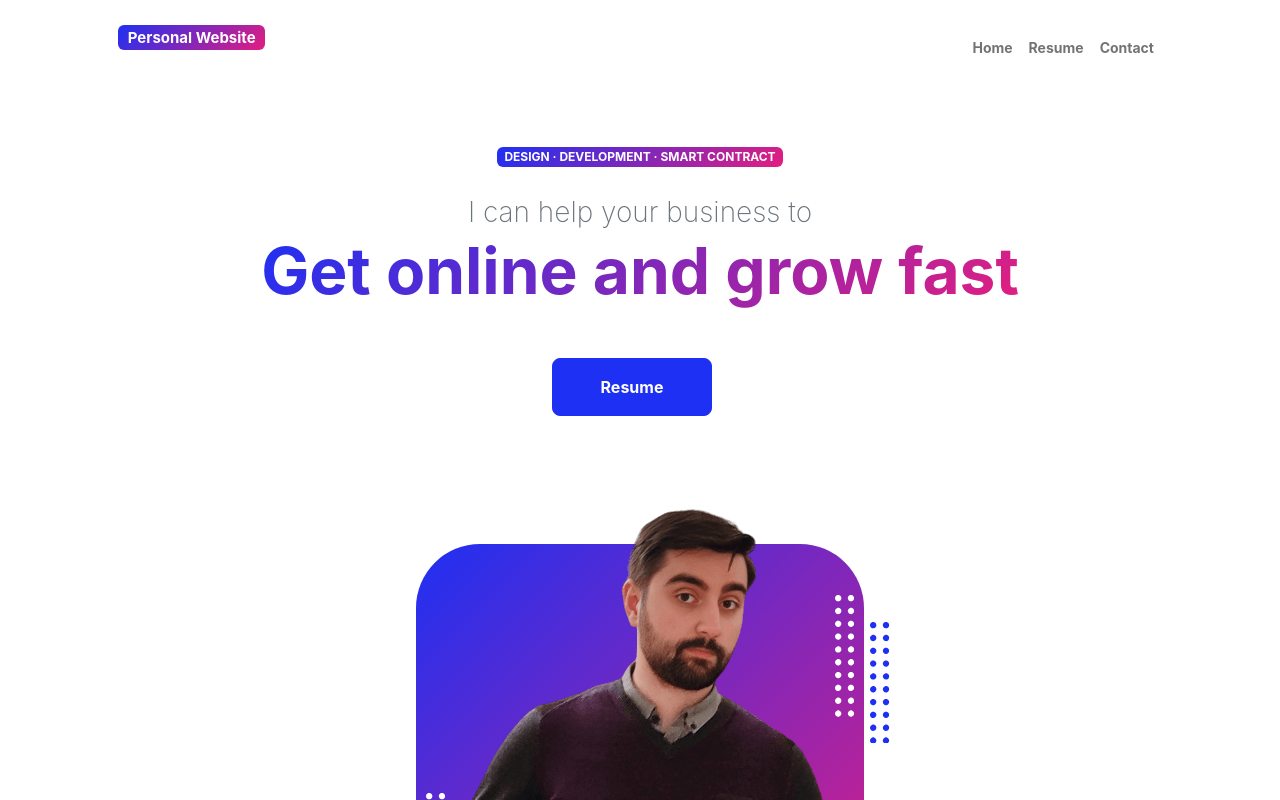
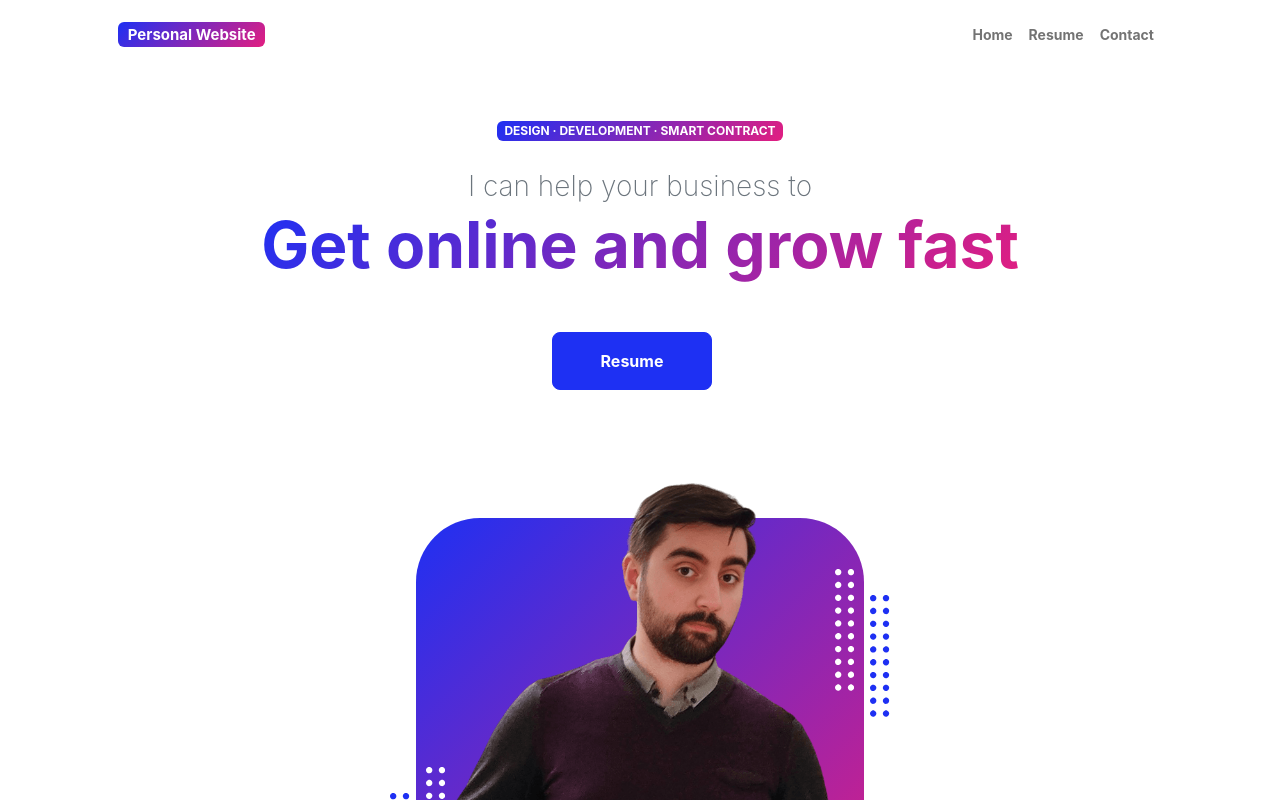
Before and after one commit to mustafaensar/personal-website, a React (Create React App) app: page / in a window 1280 px wide. Shown: the top 800 px of the page. Built offline with nearby package versions, Linux system fonts and the light colour scheme.

Commit message:
Hedaer logo centered

```diff
--- a/src/App.css
+++ b/src/App.css
@@ -1,38 +1,4 @@
-.App {
-  text-align: center;
+.personalWebsiteHeader{
+  display: flex;
+  align-items: center;
 }
-
-.App-logo {
-  height: 40vmin;
-  pointer-events: none;
-}
-
-@media (prefers-reduced-motion: no-preference) {
-  .App-logo {
-    animation: App-logo-spin infinite 20s linear;
-  }
-}
-
-.App-header {
-  background-color: #282c34;
-  min-height: 100vh;
-  display: flex;
-  flex-direction: column;
-  align-items: center;
-  justify-content: center;
-  font-size: calc(10px + 2vmin);
-  color: white;
-}
-
-.App-link {
-  color: #61dafb;
-}
-
-@keyframes App-logo-spin {
-  from {
-    transform: rotate(0deg);
-  }
-  to {
-    transform: rotate(360deg);
-  }
-}
--- a/src/layouts/Header.js
+++ b/src/layouts/Header.js
@@ -5,8 +5,8 @@ export default function Header() {
     <>
       <div>
         <nav className="navbar navbar-expand-lg navbar-light bg-white py-3">
-          <div className="container px-5">
-            <a className="navbar-brand" href="/"><span className="fw-bolder badge bg-gradient-primary-to-secondary text-white mb-4">Personal Website</span></a>
+          <div className="container px-5 ">
+            <a className="navbar-brand personalWebsiteHeader" href="/"><span className="fw-bolder badge bg-gradient-primary-to-secondary text-white">Personal Website</span></a>
             <button className="navbar-toggler" type="button" data-bs-toggle="collapse" data-bs-target="#navbarSupportedContent" aria-controls="navbarSupportedContent" aria-expanded="false" aria-label="Toggle navigation"><span className="navbar-toggler-icon" /></button>
             <div className="collapse navbar-collapse" id="navbarSupportedContent">
               <ul className="navbar-nav ms-auto mb-2 mb-lg-0 small fw-bolder">
```
